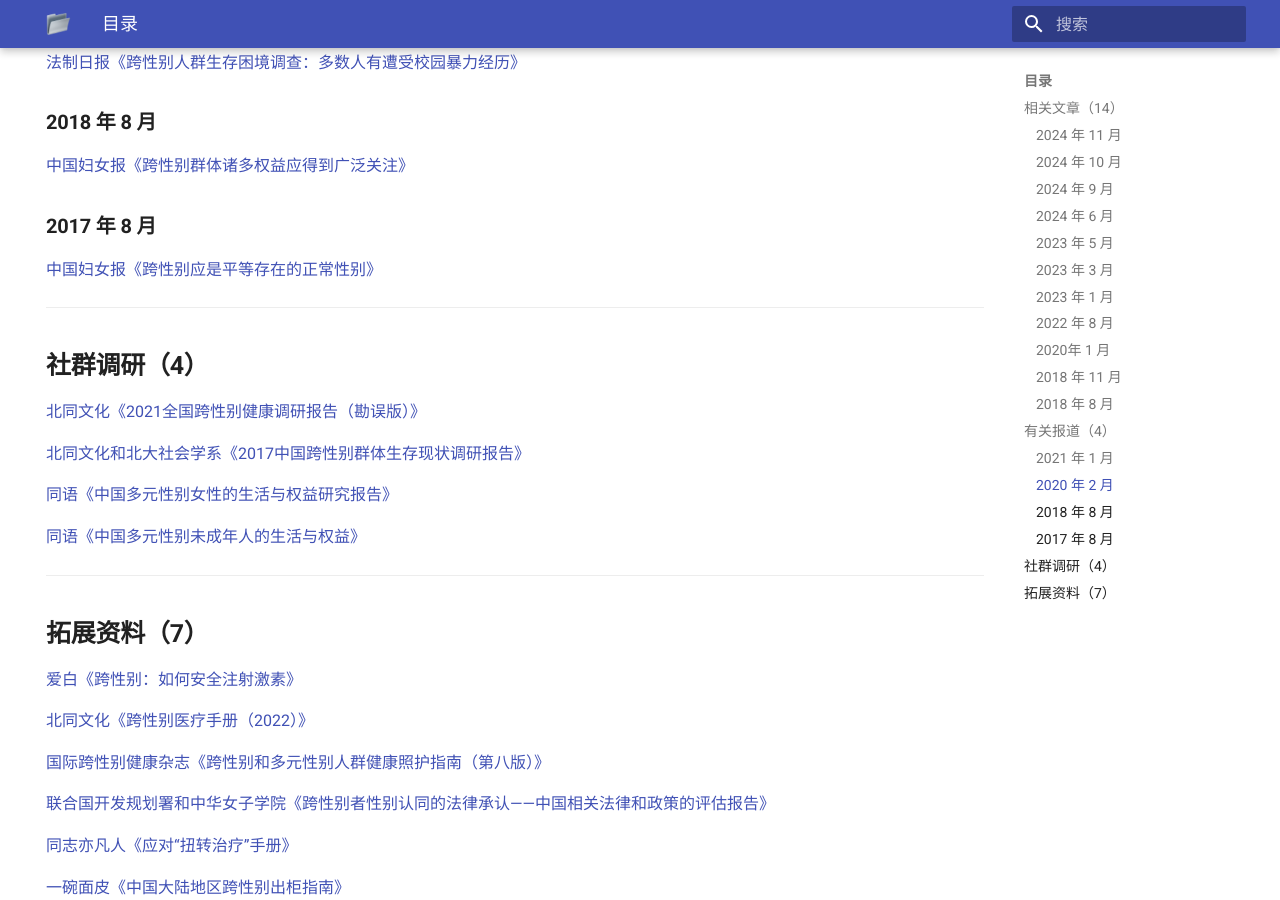
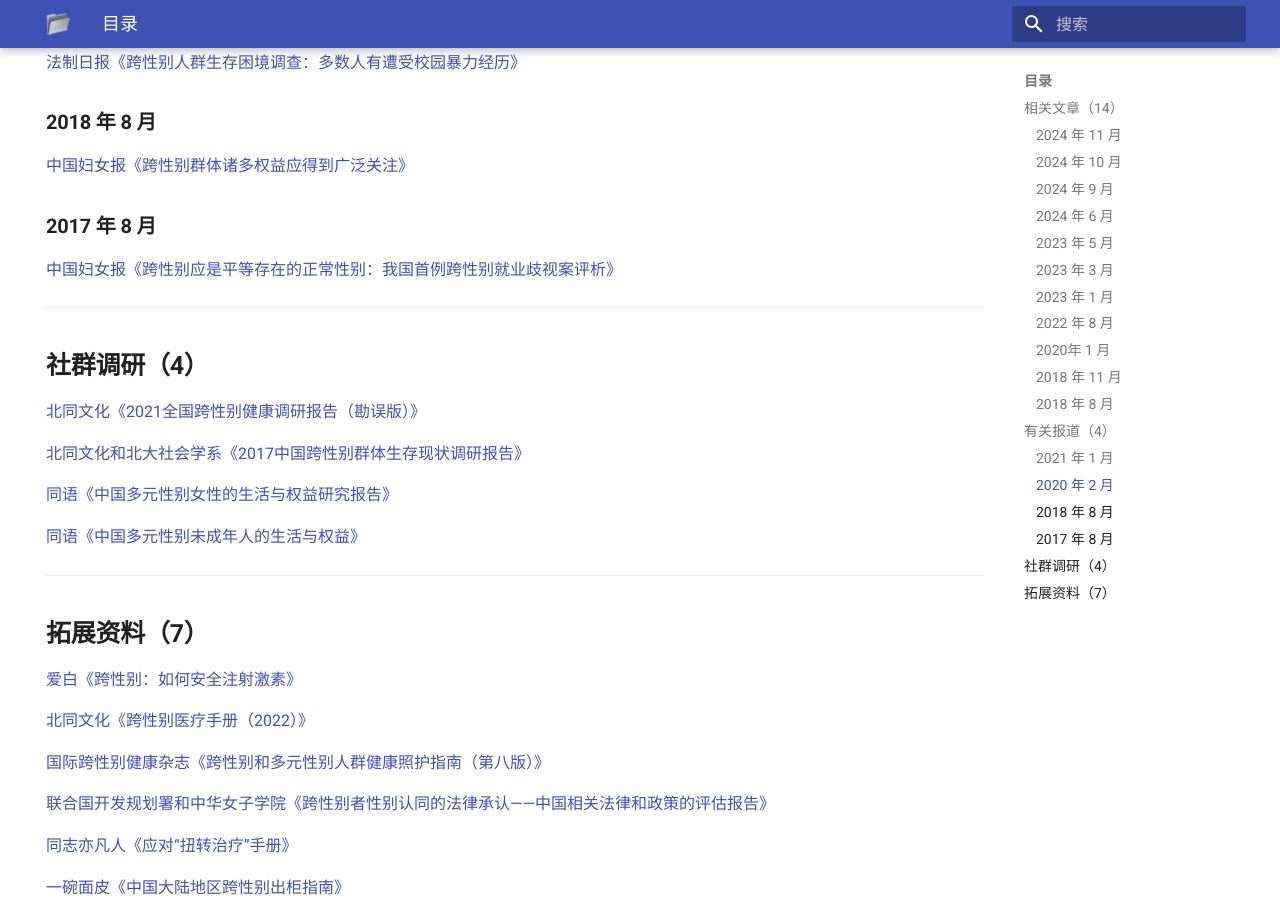
Before and after one commit to ChisakaKanako/docs, an MkDocs documentation site: the page built from docs/index.md, in a window 1280 px wide and 900 px high, scrolled down 1680 px. Built offline with MkDocs 1.6.1 and Material for MkDocs 9.7.7, drawn with Linux system fonts in a browser that asks for light colours.

Commit message:
调整标题

```diff
--- a/docs/index.md
+++ b/docs/index.md
@@ -75,7 +75,7 @@ hide:
 
 ### 2017 年 8 月
 
-[中国妇女报《跨性别应是平等存在的正常性别》](static/coverage/中国妇女报《跨性别应是平等存在的正常性别》.md)
+[中国妇女报《跨性别应是平等存在的正常性别：我国首例跨性别就业歧视案评析》](static/coverage/中国妇女报《跨性别应是平等存在的正常性别：我国首例跨性别就业歧视案评析》.md)
 
 ---
 
```
